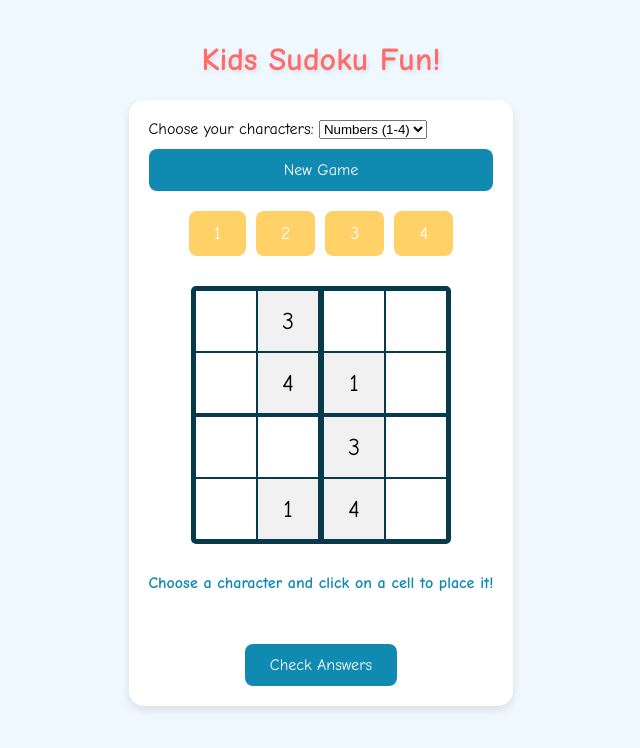
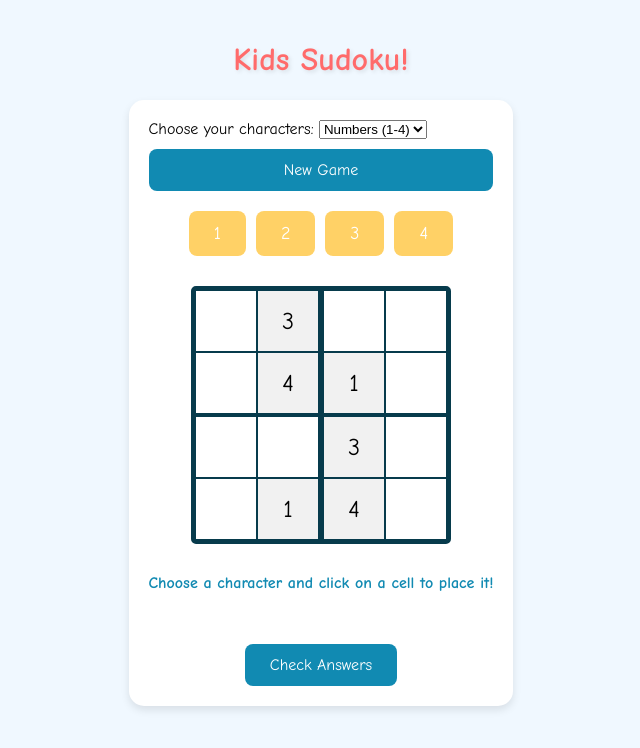
Before and after one commit to lukeage/children-sudoku, a plain HTML site: page webpage/index.html in a window 1280 px wide. Shown: the whole page, without its empty margins (319-959 px from the left). Drawn offline with nearby package versions, Linux system fonts and the light colour scheme.

Commit message:
kids sudoku

```diff
--- a/webpage/index.html
+++ b/webpage/index.html
@@ -183,7 +183,7 @@
     </style>
 </head>
 <body>
-    <h1>Kids Sudoku Fun!</h1>
+    <h1>Kids Sudoku!</h1>
 
     <div class="game-container">
         <div class="controls">
```
